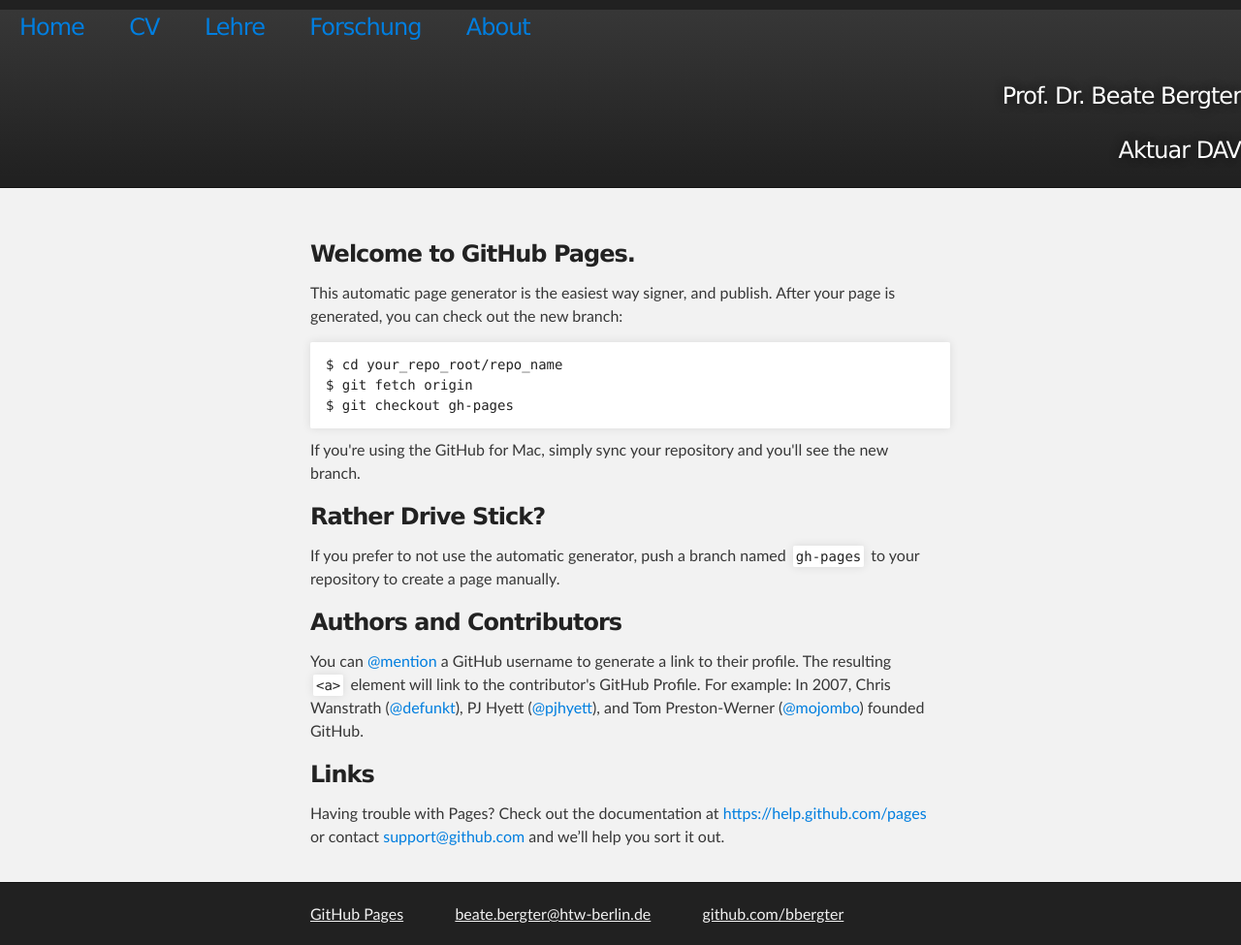
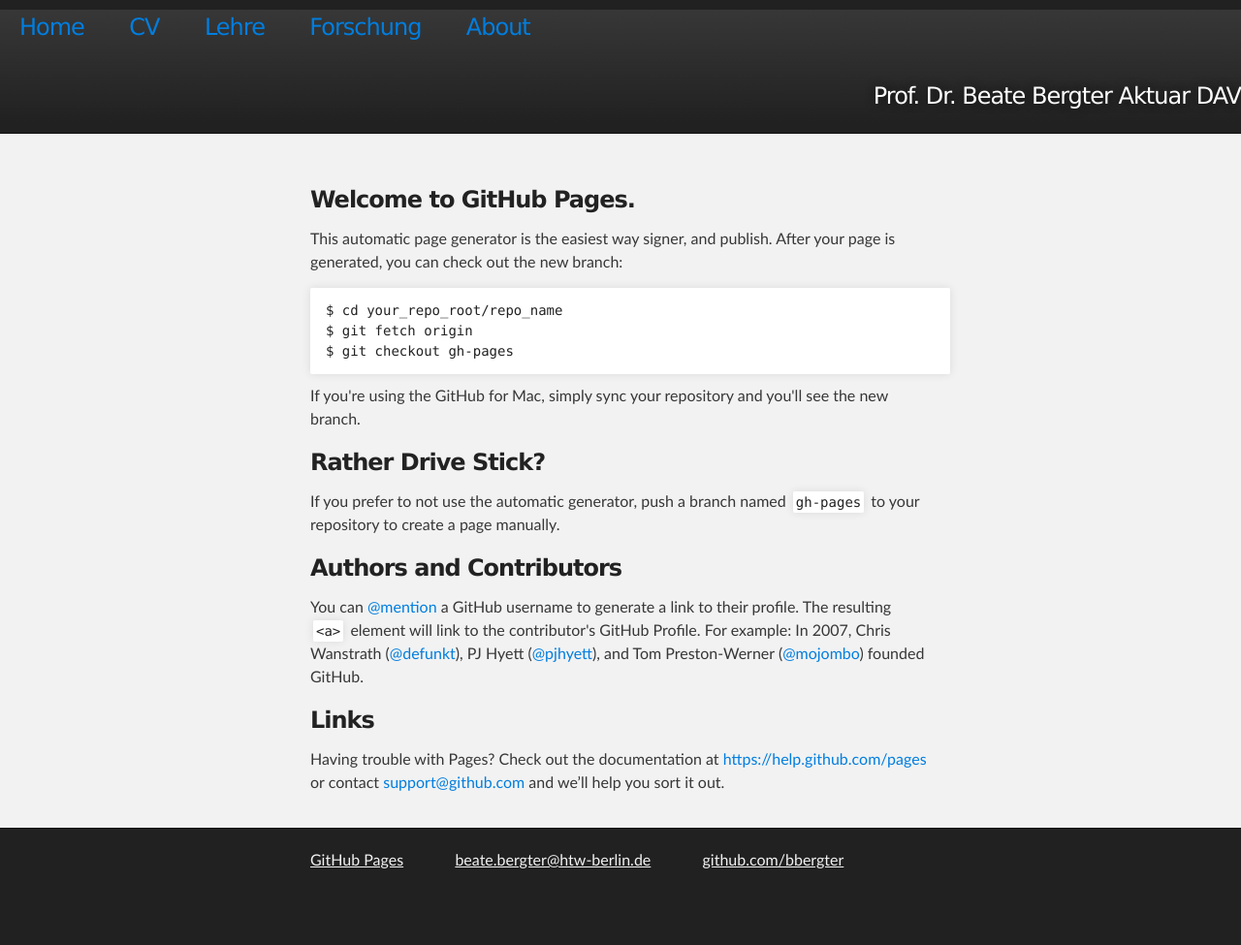
Before and after one commit to bbergter/bbergter, a Jekyll site: the page lehre/index.html, which Jekyll copies as it is, in a window 1280 px wide. Shown: the whole page at 97% size. Built offline with Jekyll 4.4.1, drawn with Linux system fonts in a browser that asks for light colours; after the commit the page ends 919 px from its top, so only the background shows below that.

Commit message:
Update index.html

```diff
--- a/lehre/index.html
+++ b/lehre/index.html
@@ -25,8 +25,8 @@
        <!-- <header class="inner">
         <img alt="moi" src="/moi.jpg" height="150" width=auto align="right" hspace="-3" margin-right="-30"> <br>-->
 
-          <h2 align="right" id="project_tagline">Prof. Dr. Beate Bergter</h2>
-          <h2 align="right" id="project_tagline">Aktuar DAV</h2>
+          <h2 align="right" id="project_tagline">Prof. Dr. Beate Bergter
+          Aktuar DAV</h2>
 
         </header>
     </div>
```
